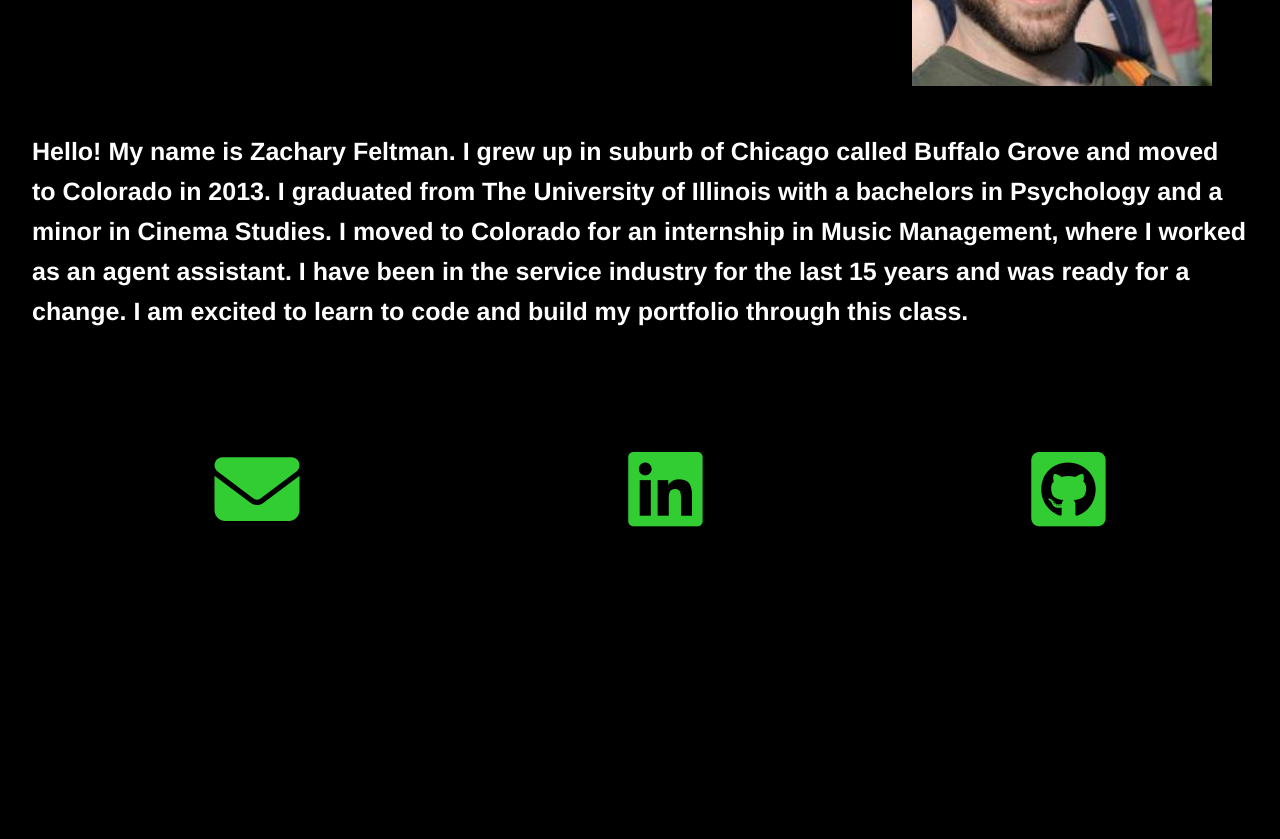
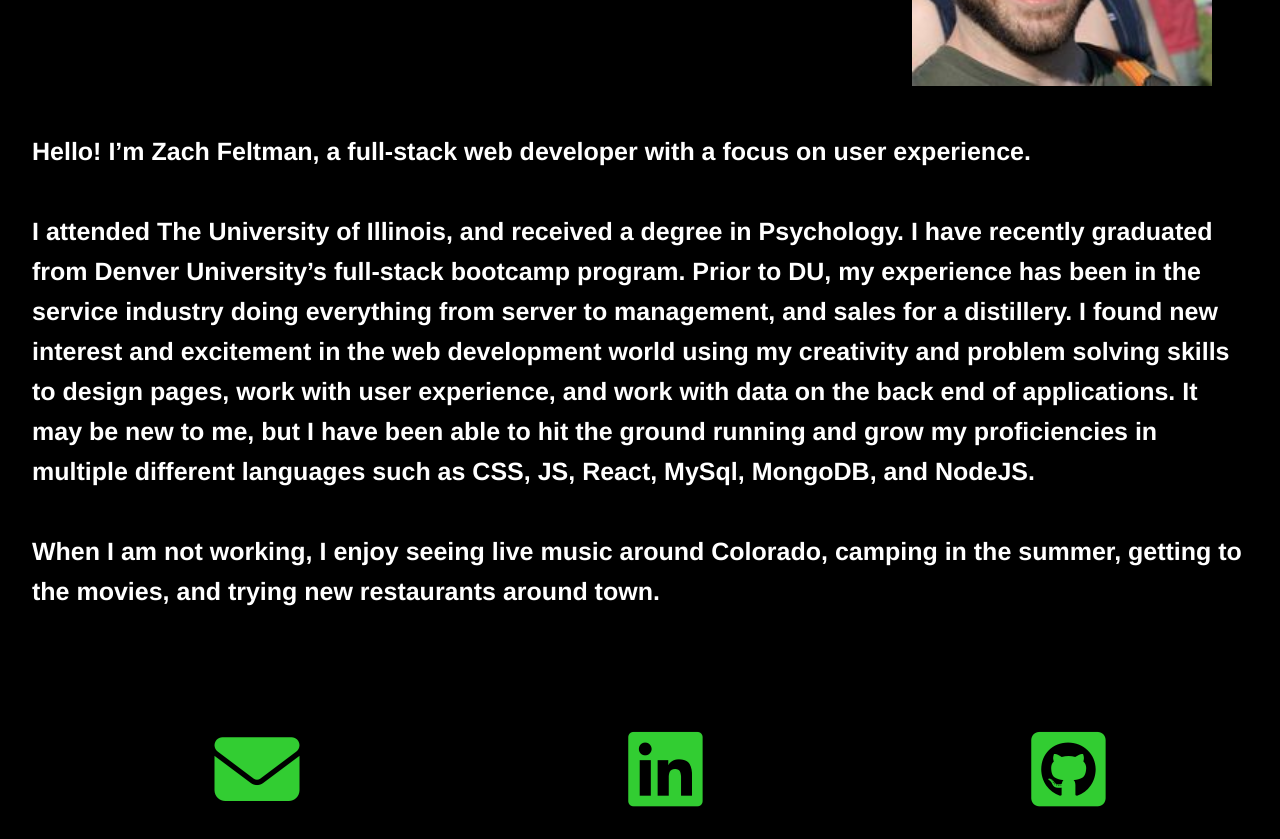
Before and after one commit to ZacharyFeltman/new-react-portfolio, a React (Create React App) app: page / in a window 1280 px wide. Shown: the part 860-1699 px from the top of the page. Before the commit the page ends 1419 px from the top, so only its background shows below. Built offline with nearby package versions, Linux system fonts and the light colour scheme; what node-mailjet would draw is missing.

Commit message:
working on new resume and fixed about me

```diff
--- a/src/App.js
+++ b/src/App.js
@@ -47,13 +47,26 @@ function About() {
           />
         </p>
         <p id="about-text">
-          Hello! My name is Zachary Feltman. I grew up in suburb of Chicago
-          called Buffalo Grove and moved to Colorado in 2013. I graduated from
-          The University of Illinois with a bachelors in Psychology and a minor
-          in Cinema Studies. I moved to Colorado for an internship in Music
-          Management, where I worked as an agent assistant. I have been in the
-          service industry for the last 15 years and was ready for a change. I
-          am excited to learn to code and build my portfolio through this class.
+          Hello! I’m Zach Feltman, a full-stack web developer with a focus on
+          user experience.
+          <br></br>
+          <br></br>
+          I attended The University of Illinois, and received a
+          degree in Psychology. I have recently graduated from Denver
+          University’s full-stack bootcamp program. Prior to DU, my experience
+          has been in the service industry doing everything from server to
+          management, and sales for a distillery. I found new interest and
+          excitement in the web development world using my creativity and
+          problem solving skills to design pages, work with user experience, and
+          work with data on the back end of applications. It may be new to me,
+          but I have been able to hit the ground running and grow my
+          proficiencies in multiple different languages such as CSS, JS, React,
+          MySql, MongoDB, and NodeJS.
+          <br></br>
+          <br></br>
+          When I am not working, I enjoy seeing live
+          music around Colorado, camping in the summer, getting to the movies,
+          and trying new restaurants around town.
         </p>
       </section>
     </section>
@@ -124,10 +137,10 @@ function Resume() {
     <section class="resume-profs">
       <div id="resume">
         <h2 class="title">Resume</h2>
-        <iframe src={process.env.PUBLIC_URL + "/resume.pdf"} />
-        {/* <a href={process.env.PUBLIC_URL + "/resume.pdf"} target="_blank">
-          View Resume
-        </a> */}
+        {/* <iframe src={process.env.PUBLIC_URL + "/resume.pdf"} /> */}
+        <object data="/resume.pdf" type="application/pdf">
+        <div>No online PDF viewer installed</div>
+    </object>
       </div>
       <div class="profs">
         <h2 class="title">Proficiencies</h2>
@@ -142,13 +155,17 @@ function Resume() {
             <i class="fa-brands fa-react fa-5x" title="react"></i>
           </div>
           <div>
-            <img src="/img/mongodb.png" alt="mongodb" title="mongodb"/>
+            <img src="/img/mongodb.png" alt="mongodb" title="mongodb" />
           </div>
           <div>
             <img src="/img/mysql.png" alt="mysql" title="mysql" />
           </div>
           <div>
-            <img src="/img/handlebars-js.png" alt="handlebars" title="handlebars" />
+            <img
+              src="/img/handlebars-js.png"
+              alt="handlebars"
+              title="handlebars"
+            />
           </div>
         </div>
       </div>
```
